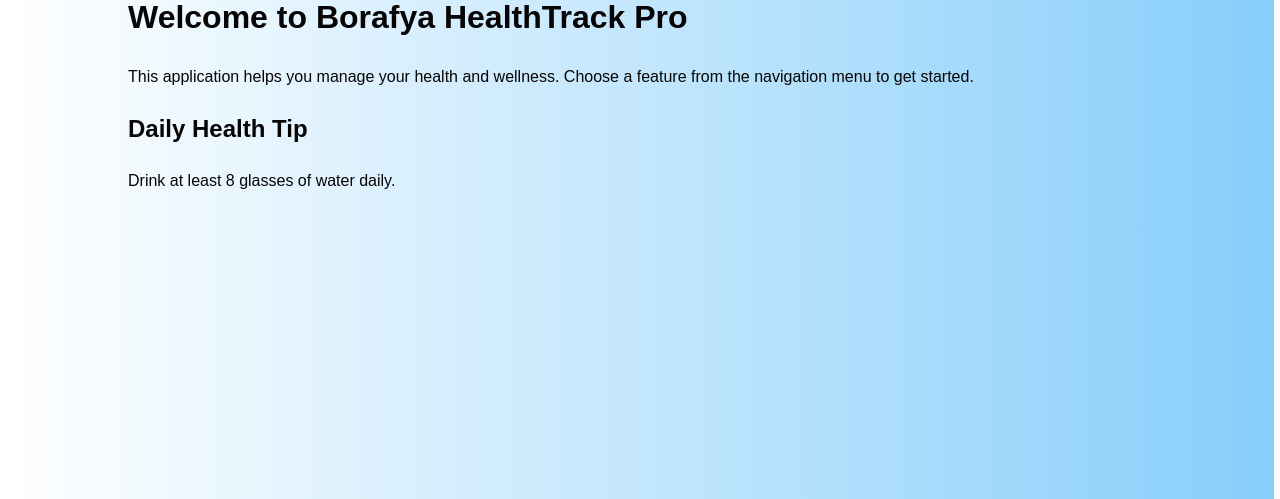
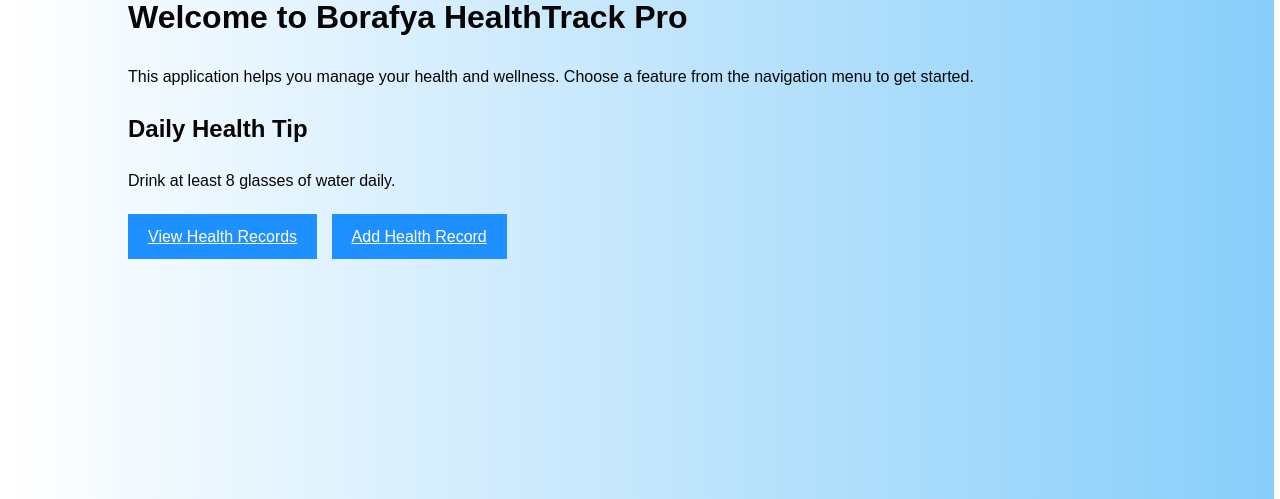
Before and after one commit to cashilaa/trach, a Flask app: page / in a window 1280 px wide. Shown: the part 167-666 px from the top of the page. Run offline with Flask 3, Linux system fonts and the light colour scheme.

Commit message:
Update home.html

```diff
--- a/templates/home.html
+++ b/templates/home.html
@@ -1,10 +1,16 @@
 {% extends "base.html" %}
 {% block title %}Home{% endblock %}
+
 {% block content %}
 <div class="background-container">
     <h1>Welcome to Borafya HealthTrack Pro</h1>
     <p>This application helps you manage your health and wellness. Choose a feature from the navigation menu to get started.</p>
     <h2>Daily Health Tip</h2>
     <p>Drink at least 8 glasses of water daily.</p>
+
+    <div style="margin-top: 20px;">
+        <a href="https://tables.zapier.com/app/tables/t/01J1F8KFPWGN81QT1MB8PCSB2F" class="btn btn-primary" style="margin-right: 10px;" target="_blank">View Health Records</a>
+        <a href="https://employee-directory-f2406f.zapier.app/record-form" class="btn btn-success" target="_blank">Add Health Record</a>
+    </div>
 </div>
 {% endblock %}
```
